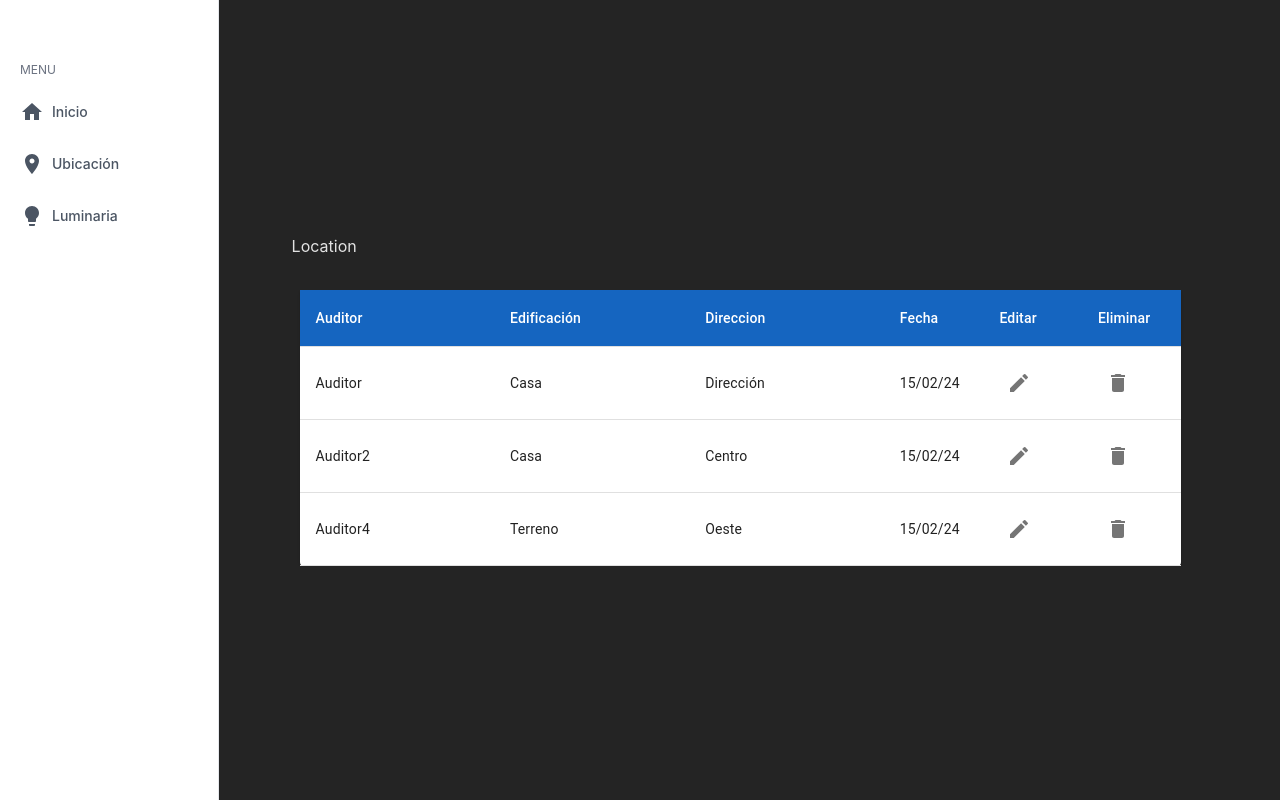
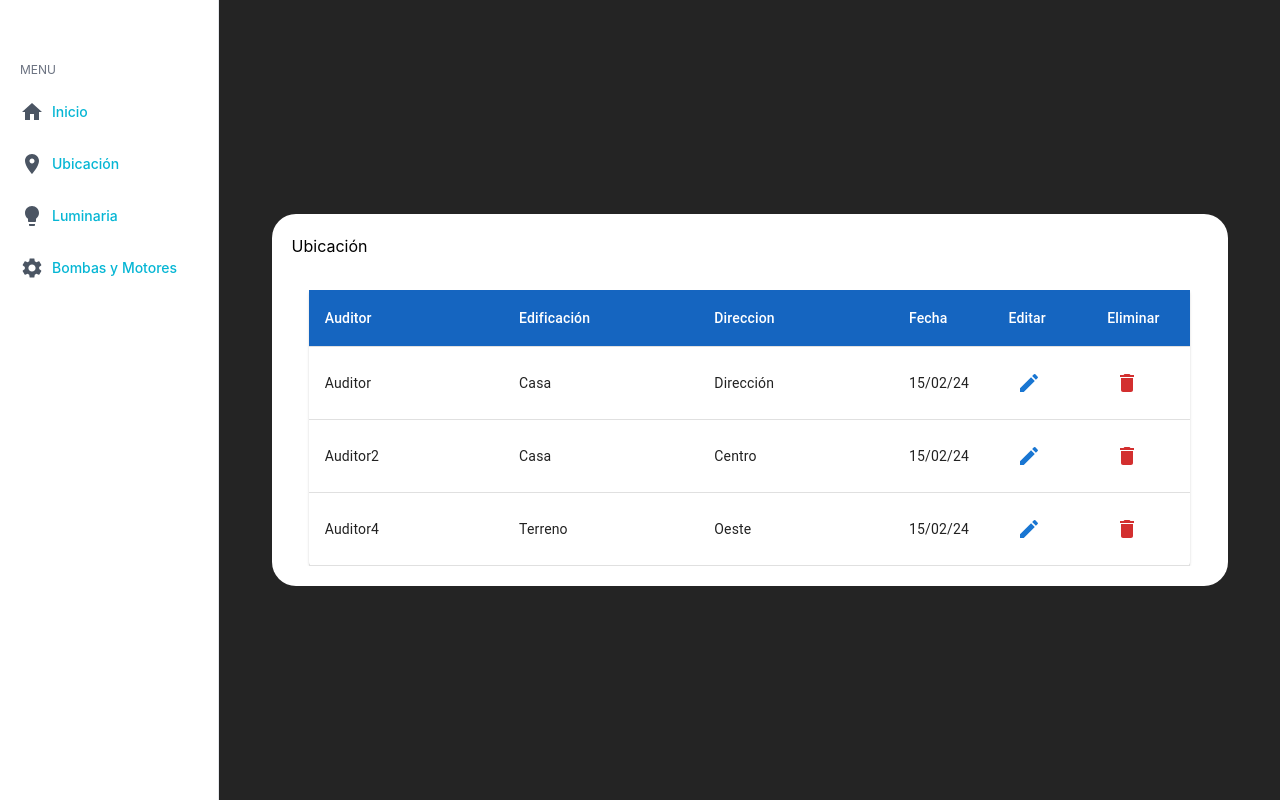
Before and after one commit to Eduardo282x/audilux-system, a React (Vite) app: page /ubicacion in a window 1280 px wide. Built offline with nearby package versions, Linux system fonts and the light colour scheme.

Commit message:
change name of js data

```diff
--- a/src/App.jsx
+++ b/src/App.jsx
@@ -4,6 +4,7 @@ import { Layout } from "./components/layouts/Layout";
 import { Home } from "./components/home/Home.jsx";
 import { Location } from "./components/location/Location.jsx";
 import { Luminaires } from "./components/luminaires/Luminaires.jsx";
+import { BombsMotors } from "./components/bombs/BombsMotors.jsx";
 
 function App() {
 
@@ -23,6 +24,10 @@ function App() {
           path: '/luminaria',
           element: <Luminaires/>
         },
+        {
+          path: '/bombas',
+          element: <BombsMotors/>
+        },
       ]
     },
   ]);
--- /dev/null
+++ b/src/components/bombs/BombsMotors.jsx
@@ -0,0 +1,5 @@
+export const BombsMotors = () => {
+    return (
+        <div>Bombas y Motores</div>
+    )
+}
--- a/src/components/home/Home.jsx
+++ b/src/components/home/Home.jsx
@@ -1,8 +1,8 @@
 export const Home = () => {
     return (
-        <div className="flex flex-col items-center justify-around w-full h-full">
-            <h1>AudiLux</h1>
-            <h1>Bienvenido</h1>
+        <div className="flex flex-col items-center justify-around w-full gap-14">
+            <p className="text-[32px] text-cyan-500">AudiLux</p>
+            <p className="text-[32px] text-cyan-500">Bienvenido</p>
 
             <p>
                 <b>AUDILUX</b> es la primera APP open source desarollada en La Universidad del Zulia
--- a/src/components/layouts/Layout.jsx
+++ b/src/components/layouts/Layout.jsx
@@ -1,7 +1,7 @@
 /* eslint-disable react/no-unknown-property */
 import { Outlet as Page } from "react-router";
 import { Link } from "react-router-dom";
-import {LocationOnIcon,LightbulbIcon, HomeIcon} from '../shared/materialUI';
+import {LocationOnIcon,LightbulbIcon, HomeIcon, SettingsIcon} from '../shared/materialUI';
 
 export const Layout = () => {
 
@@ -22,7 +22,7 @@ export const Layout = () => {
                             >
                                 <HomeIcon/>
 
-                                <span className="mx-2 text-sm font-medium">Inicio</span>
+                                <span className="mx-2 text-sm font-medium text-cyan-500">Inicio</span>
                             </Link>
 
                             <Link
@@ -31,7 +31,7 @@ export const Layout = () => {
                             >
                                 <LocationOnIcon/>
 
-                                <span className="mx-2 text-sm font-medium">Ubicación</span>
+                                <span className="mx-2 text-sm font-medium text-cyan-500">Ubicación</span>
                             </Link>
 
                             <Link
@@ -40,7 +40,16 @@ export const Layout = () => {
                             >
                                 <LightbulbIcon/>
 
-                                <span className="mx-2 text-sm font-medium">Luminaria</span>
+                                <span className="mx-2 text-sm font-medium text-cyan-500">Luminaria</span>
+                            </Link>
+
+                            <Link
+                                className="flex items-center px-3 py-2 text-gray-600 transition-colors duration-300 transform rounded-lg dark:text-gray-200 hover:bg-gray-100 dark:hover:bg-gray-800 dark:hover:text-gray-200 hover:text-gray-700"
+                                to="bombas"
+                            >
+                                <SettingsIcon/>
+
+                                <span className="mx-2 text-sm font-medium text-cyan-500">Bombas y Motores</span>
                             </Link>
 
                         </div>
--- a/src/components/location/Location.jsx
+++ b/src/components/location/Location.jsx
@@ -1,10 +1,12 @@
 import { TableShared } from "../shared/tableShared/TableShared.jsx"
-import { colmuns, row } from "./location.js"
+import { colmuns, row } from "./location.data.js"
 
 export const Location = () => {
     return (
-        <div>
-            Location
+        <div className="flex flex-col items-center justify-center bg-white rounded-3xl p-5 ">
+            <div className="flex items-center justify-start w-full">
+                <p className="text-black">Ubicación</p>
+            </div>
             <TableShared columns={colmuns} rows={row}/>
 
         </div>
--- a/src/components/location/location.js
+++ b/src/components/location/location.data.js
@@ -31,12 +31,14 @@ export const colmuns = [
         header:'Editar',
         column: 'Edit',
         type: 'icon',
+        colorBtn: 'primary',
         filterOption: false
     },
     {
         header:'Eliminar',
         column: 'Delete',
         type: 'icon',
+        colorBtn: 'error',
         filterOption: false
     },
 ];
--- a/src/components/shared/materialUI.js
+++ b/src/components/shared/materialUI.js
@@ -15,6 +15,7 @@ import AddIcon from "@mui/icons-material/Add";
 import LocationOnIcon from '@mui/icons-material/LocationOn';
 import LightbulbIcon from '@mui/icons-material/Lightbulb';
 import HomeIcon from '@mui/icons-material/Home';
+import SettingsIcon from '@mui/icons-material/Settings';
 
 export {
     Table,
@@ -33,5 +34,6 @@ export {
     AddIcon,
     LocationOnIcon,
     LightbulbIcon,
-    HomeIcon
+    HomeIcon,
+    SettingsIcon
 }
--- a/src/components/shared/tableShared/TableShared.jsx
+++ b/src/components/shared/tableShared/TableShared.jsx
@@ -16,7 +16,7 @@ import {
 
 import { useState } from "react";
 import PropTypes from "prop-types";
-import {StyledTableCell} from './tableShared'
+import {StyledTableCell} from './tableShared.data.js'
 import './tableShared.css'
 // import moment from "moment";
 
@@ -73,6 +73,7 @@ export const TableShared = ({ columns, rows, sendFather }) => {
                                                 <IconButton
                                                     className="editBtn"
                                                     onClick={() => sendData(row, ro.action)}
+                                                    color={ro.colorBtn}
                                                 >
                                                     {setIcon(ro.column)}
                                                 </IconButton>
```
Also changed, not shown: src/components/shared/tableShared/tableShared.data.js (renamed from src/components/shared/tableShared/tableShared.js).
